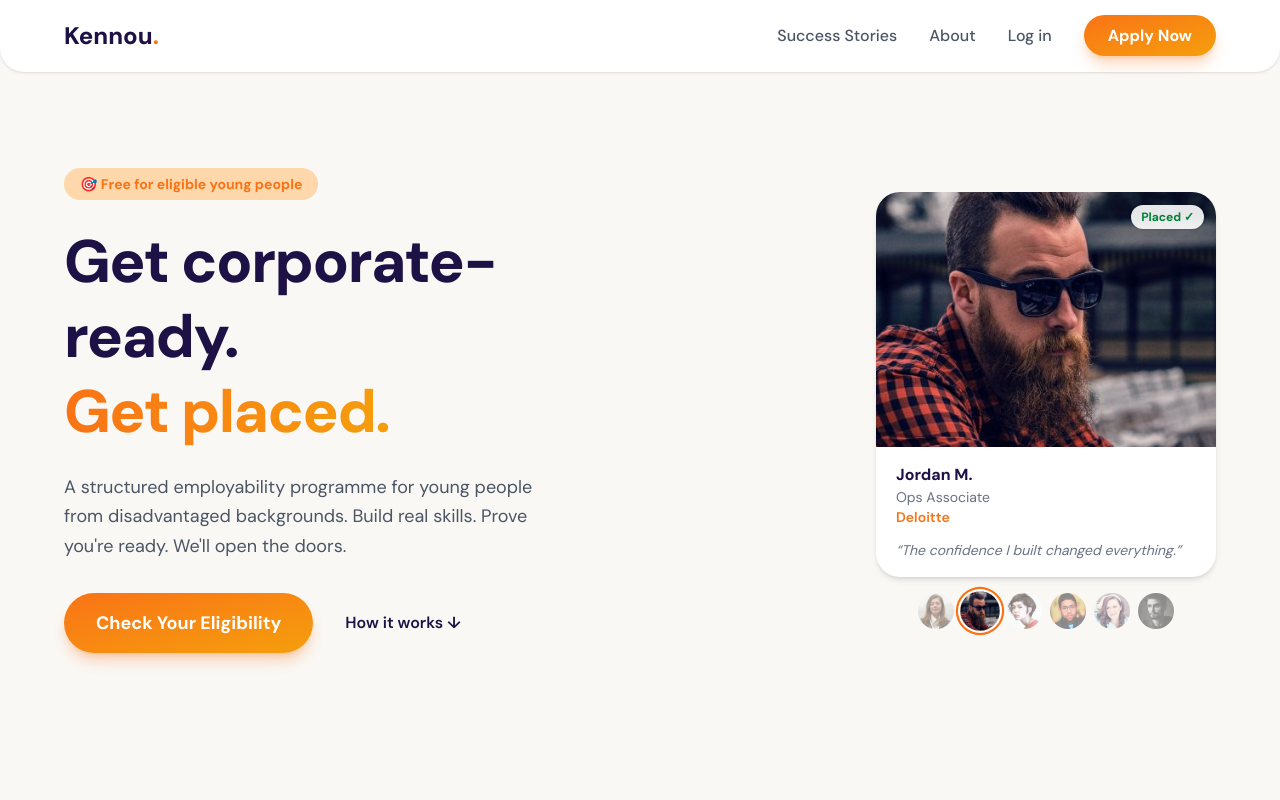
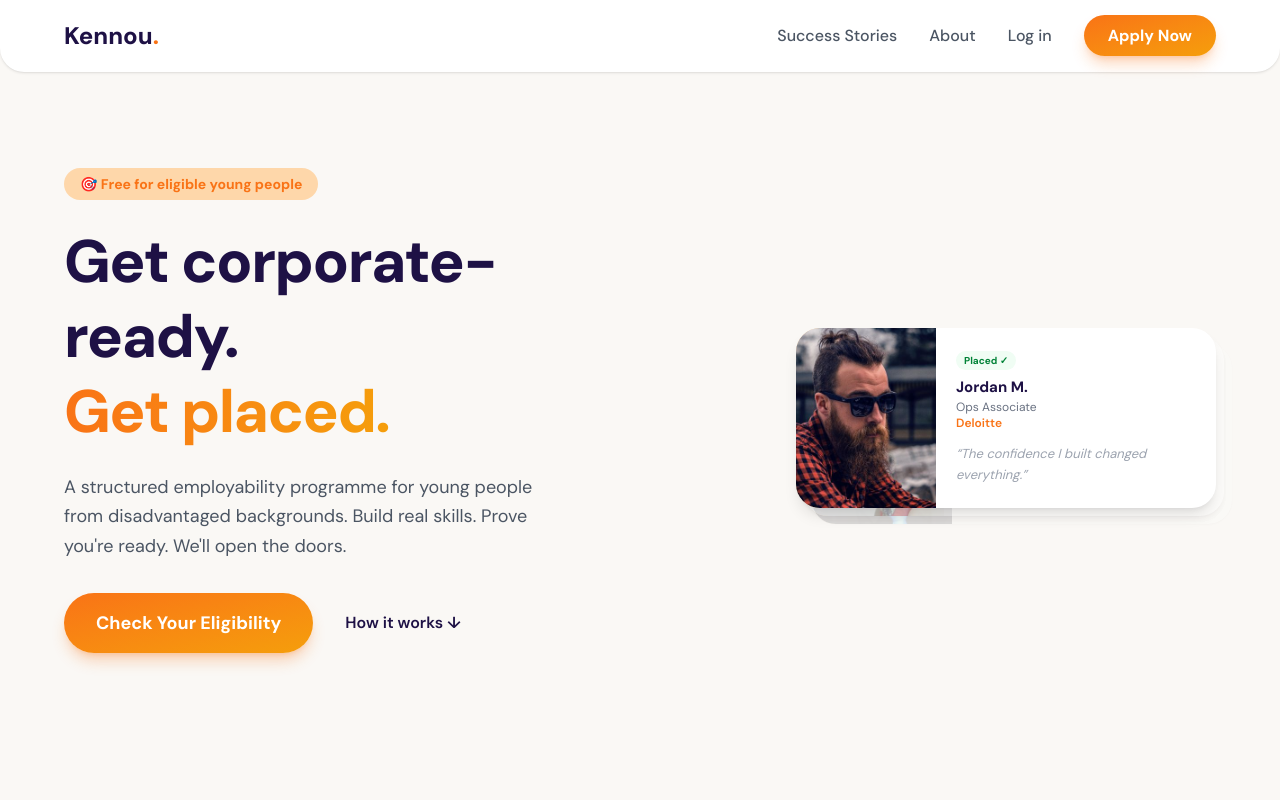
Before and after one commit to ridmo7/Kennou, a Next.js app: page / in a window 1280 px wide. Shown: the top 800 px of the page. Built offline with nearby package versions, Linux system fonts and the light colour scheme.

Commit message:
Hero: stacked card fan with horizontal layout, no thumbnail strip

```diff
--- a/src/app/page.tsx
+++ b/src/app/page.tsx
@@ -33,7 +33,7 @@ export default function Home() {
             </Link>
           </div>
         </div>
-        <div className="flex-1 flex justify-center md:justify-end">
+        <div className="flex-1 flex justify-center md:justify-end pt-4">
           <HeroCarousel />
         </div>
       </section>
--- a/src/components/HeroCarousel.tsx
+++ b/src/components/HeroCarousel.tsx
@@ -4,13 +4,32 @@ import { useEffect, useState } from "react";
 import Image from "next/image";
 
 const placements = [
-  { initials: "AK", name: "Amara K.", role: "Graduate Analyst", company: "HSBC", quote: "Kennou gave me structure when I had none.", img: "/avatars/avatar-1.jpg" },
-  { initials: "JM", name: "Jordan M.", role: "Ops Associate", company: "Deloitte", quote: "The confidence I built changed everything.", img: "/avatars/avatar-2.jpg" },
-  { initials: "PS", name: "Priya S.", role: "Junior Consultant", company: "Accenture", quote: "Kennou showed me I belonged in corporate.", img: "/avatars/avatar-3.jpg" },
-  { initials: "DW", name: "David W.", role: "Business Analyst", company: "PwC", quote: "From a council estate to PwC. Unreal.", img: "/avatars/avatar-4.jpg" },
-  { initials: "SH", name: "Safia H.", role: "Marketing Exec", company: "Unilever", quote: "Doors I didn't know existed opened up.", img: "/avatars/avatar-5.jpg" },
-  { initials: "LT", name: "Liam T.", role: "Tech Analyst", company: "KPMG", quote: "Two weeks that changed my whole trajectory.", img: "/avatars/avatar-6.jpg" },
+  { name: "Amara K.", role: "Graduate Analyst", company: "HSBC", quote: "Kennou gave me structure when I had none.", img: "/avatars/avatar-1.jpg" },
+  { name: "Jordan M.", role: "Ops Associate", company: "Deloitte", quote: "The confidence I built changed everything.", img: "/avatars/avatar-2.jpg" },
+  { name: "Priya S.", role: "Junior Consultant", company: "Accenture", quote: "Kennou showed me I belonged in corporate.", img: "/avatars/avatar-3.jpg" },
+  { name: "David W.", role: "Business Analyst", company: "PwC", quote: "From a council estate to PwC. Unreal.", img: "/avatars/avatar-4.jpg" },
+  { name: "Safia H.", role: "Marketing Exec", company: "Unilever", quote: "Doors I didn't know existed opened up.", img: "/avatars/avatar-5.jpg" },
+  { name: "Liam T.", role: "Tech Analyst", company: "KPMG", quote: "Two weeks that changed my whole trajectory.", img: "/avatars/avatar-6.jpg" },
 ];
+
+function Card({ person, className }: { person: (typeof placements)[0]; className?: string }) {
+  return (
+    <div className={`absolute inset-0 bg-white rounded-3xl shadow-lg flex items-stretch overflow-hidden ${className ?? ""}`}>
+      {/* Square photo */}
+      <div className="relative w-[140px] shrink-0 bg-gradient-to-br from-coral-soft to-amber-soft">
+        <Image src={person.img} alt={person.name} fill className="object-cover" sizes="140px" />
+      </div>
+      {/* Content */}
+      <div className="flex-1 px-5 py-5 flex flex-col justify-center min-w-0">
+        <span className="text-[10px] font-bold text-green-700 bg-green-50 px-2 py-0.5 rounded-full self-start mb-2">Placed ✓</span>
+        <p className="font-bold text-[15px] leading-tight">{person.name}</p>
+        <p className="text-xs text-gray-500 mt-0.5">{person.role}</p>
+        <p className="text-xs font-semibold text-coral">{person.company}</p>
+        <p className="text-[13px] text-gray-400 italic mt-3 leading-relaxed">&ldquo;{person.quote}&rdquo;</p>
+      </div>
+    </div>
+  );
+}
 
 export function HeroCarousel() {
   const [active, setActive] = useState(0);
@@ -27,52 +46,26 @@ export function HeroCarousel() {
     return () => clearInterval(id);
   }, []);
 
-  const p = placements[active];
+  const curr = placements[active];
+  const next1 = placements[(active + 1) % placements.length];
+  const next2 = placements[(active + 2) % placements.length];
 
   return (
-    <div className="w-full max-w-[340px]">
-      {/* Featured profile card */}
-      <div className="bg-white rounded-3xl shadow-md overflow-hidden transition-opacity duration-300" style={{ opacity: fade ? 1 : 0 }}>
-        {/* Photo */}
-        <div className="relative w-full aspect-[4/3] bg-gradient-to-br from-coral-soft to-amber-soft">
-          <Image
-            src={p.img}
-            alt={p.name}
-            fill
-            className="object-cover"
-            sizes="340px"
-          />
-          <div className="absolute top-3 right-3">
-            <span className="text-xs font-bold text-green-700 bg-white/90 backdrop-blur-sm px-2.5 py-1 rounded-full shadow-sm">Placed ✓</span>
-          </div>
-        </div>
-
-        {/* Info */}
-        <div className="px-5 py-4">
-          <div className="flex items-start justify-between gap-3">
-            <div>
-              <p className="font-bold text-base">{p.name}</p>
-              <p className="text-sm text-gray-500">{p.role}</p>
-              <p className="text-sm font-semibold text-coral">{p.company}</p>
-            </div>
-          </div>
-          <p className="text-sm text-gray-500 italic mt-3 leading-relaxed">&ldquo;{p.quote}&rdquo;</p>
-        </div>
+    <div className="relative w-full max-w-[420px] h-[180px]">
+      {/* Back card (3rd) */}
+      <div className="absolute inset-0 translate-x-4 translate-y-4 opacity-[0.15]">
+        <Card person={next2} className="shadow-sm" />
       </div>
-
-      {/* Thumbnail strip */}
-      <div className="flex items-center justify-center gap-2 mt-4">
-        {placements.map((person, i) => (
-          <button
-            key={person.initials}
-            onClick={() => { setFade(false); setTimeout(() => { setActive(i); setFade(true); }, 200); }}
-            className={`relative w-9 h-9 rounded-full overflow-hidden transition-all duration-300 ${
-              i === active ? "ring-2 ring-coral ring-offset-2 scale-110" : "opacity-50 hover:opacity-80"
-            }`}
-          >
-            <Image src={person.img} alt={person.name} fill className="object-cover" sizes="36px" />
-          </button>
-        ))}
+      {/* Middle card (2nd) */}
+      <div className="absolute inset-0 translate-x-2 translate-y-2 opacity-30">
+        <Card person={next1} className="shadow-md" />
+      </div>
+      {/* Front card (active) */}
+      <div
+        className="absolute inset-0 transition-opacity duration-300"
+        style={{ opacity: fade ? 1 : 0 }}
+      >
+        <Card person={curr} />
       </div>
     </div>
   );
```
